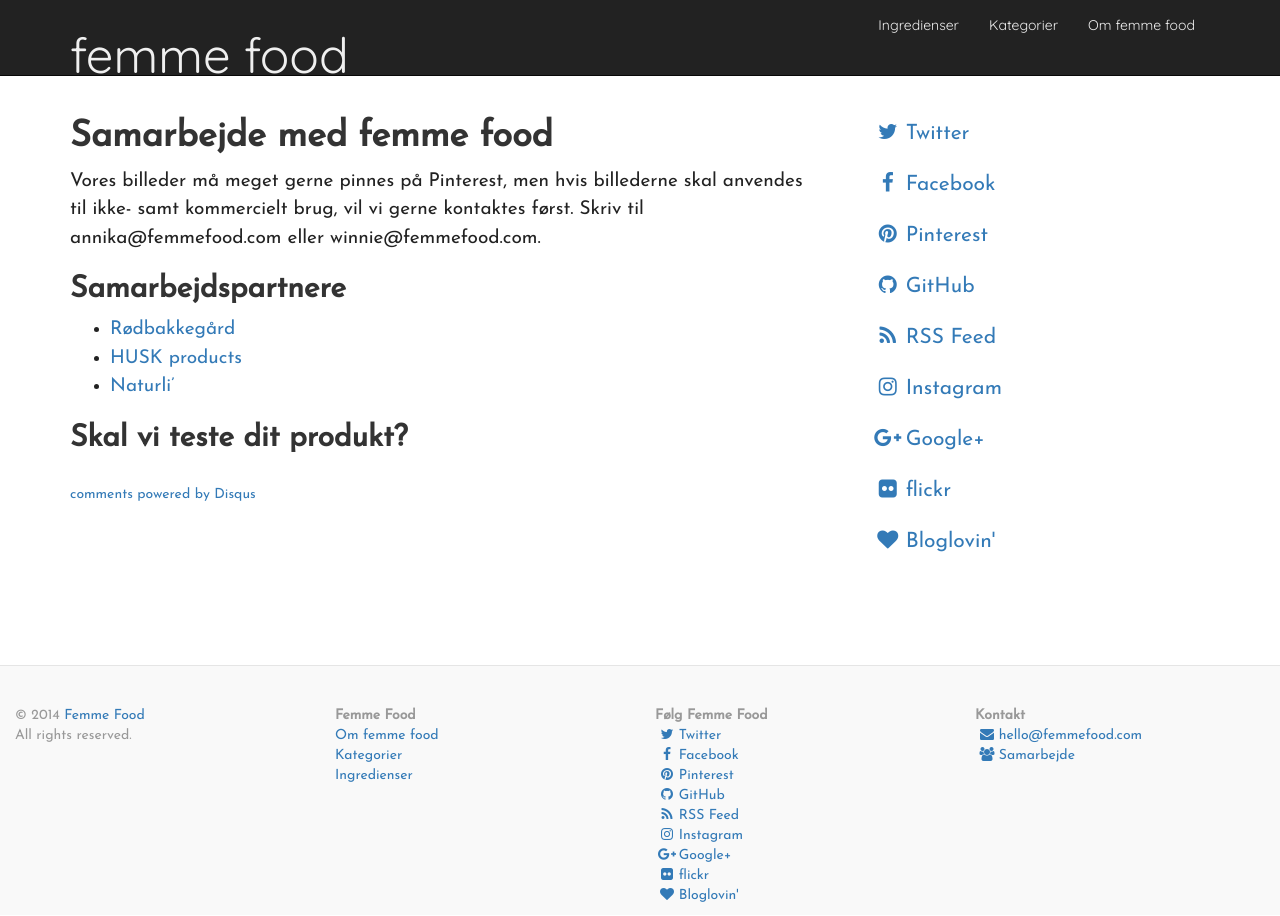
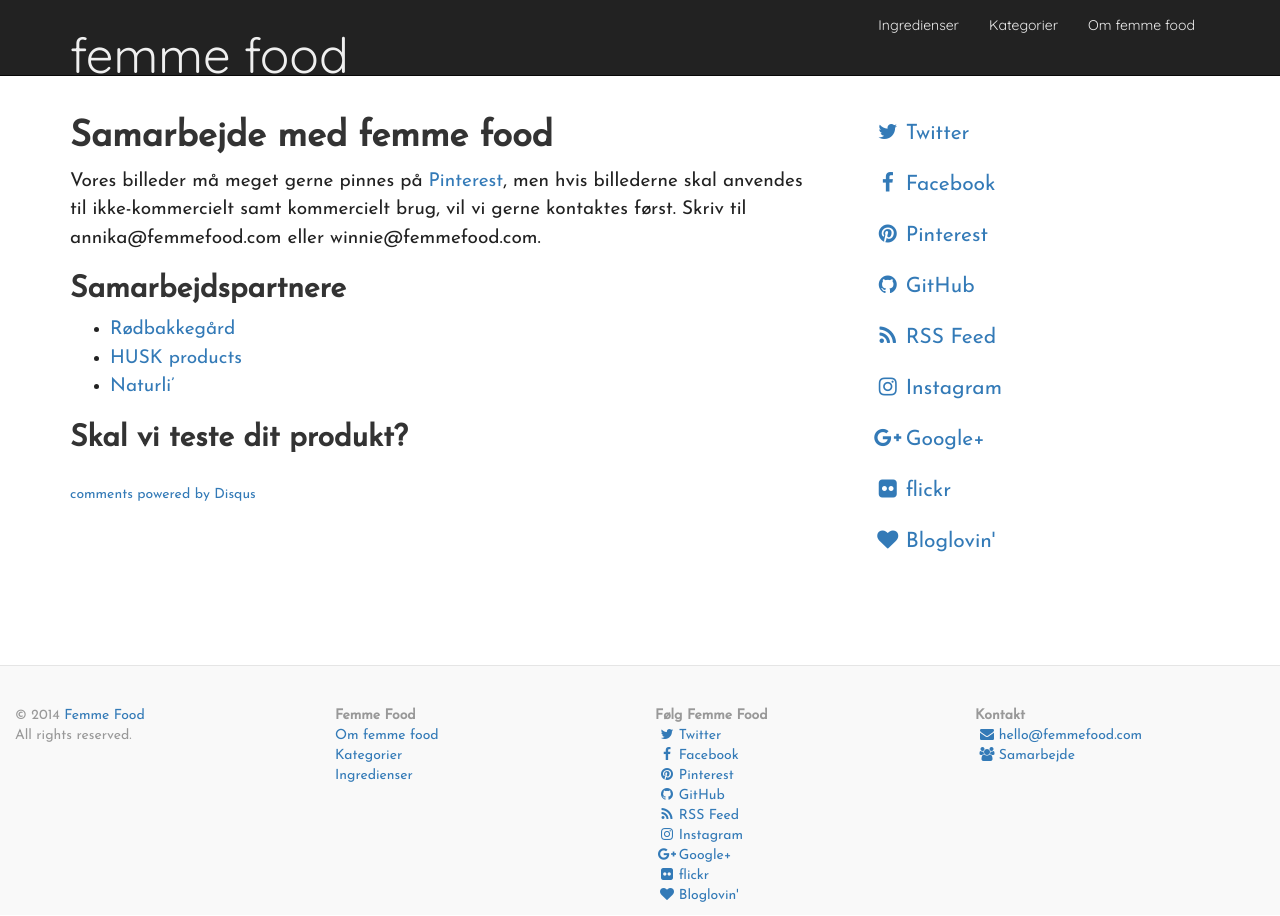
Before and after one commit to femmefood/femmefood.com, a Jekyll site: the page built from samarbejde/index.md, in a window 1280 px wide. Built offline with Jekyll 4.4.1, drawn with Linux system fonts in a browser that asks for light colours; nearby versions of some CDN libraries; Markdown is read by kramdown in place of the engine named in the settings; comment, search, counter and statistics services are not loaded.

Commit message:
Added link

```diff
--- a/samarbejde/index.md
+++ b/samarbejde/index.md
@@ -4,7 +4,7 @@
 date: 2014-02-22
 ---
 
-Vores billeder må meget gerne pinnes på Pinterest, men hvis billederne skal anvendes til ikke- samt kommercielt brug, vil vi gerne kontaktes først. Skriv til annika@femmefood.com eller winnie@femmefood.com.
+Vores billeder må meget gerne pinnes på [Pinterest](http://www.pinterest.com/), men hvis billederne skal anvendes til ikke-kommercielt samt kommercielt brug, vil vi gerne kontaktes først. Skriv til annika@femmefood.com eller winnie@femmefood.com.
 
 
 ## Samarbejdspartnere
```
